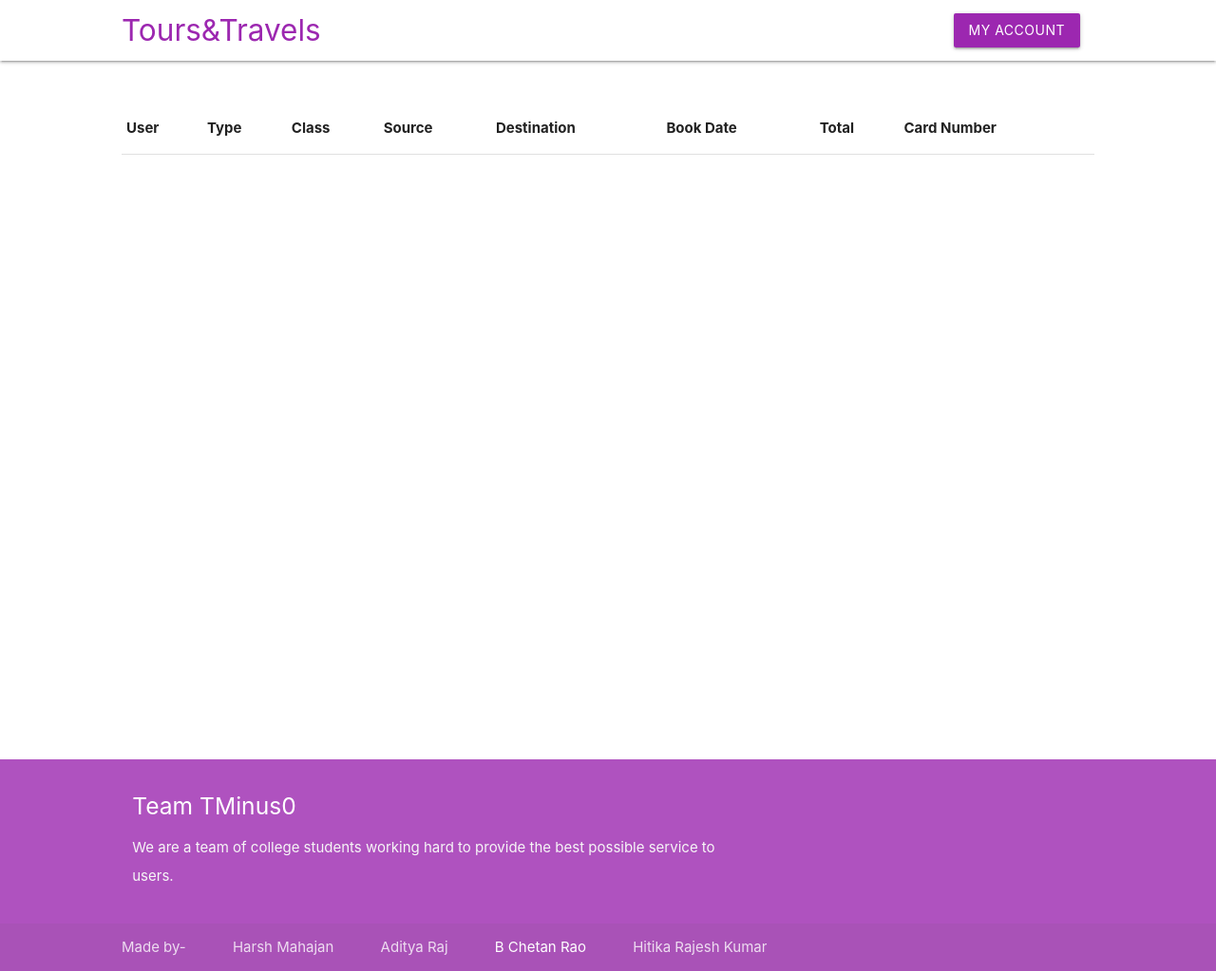
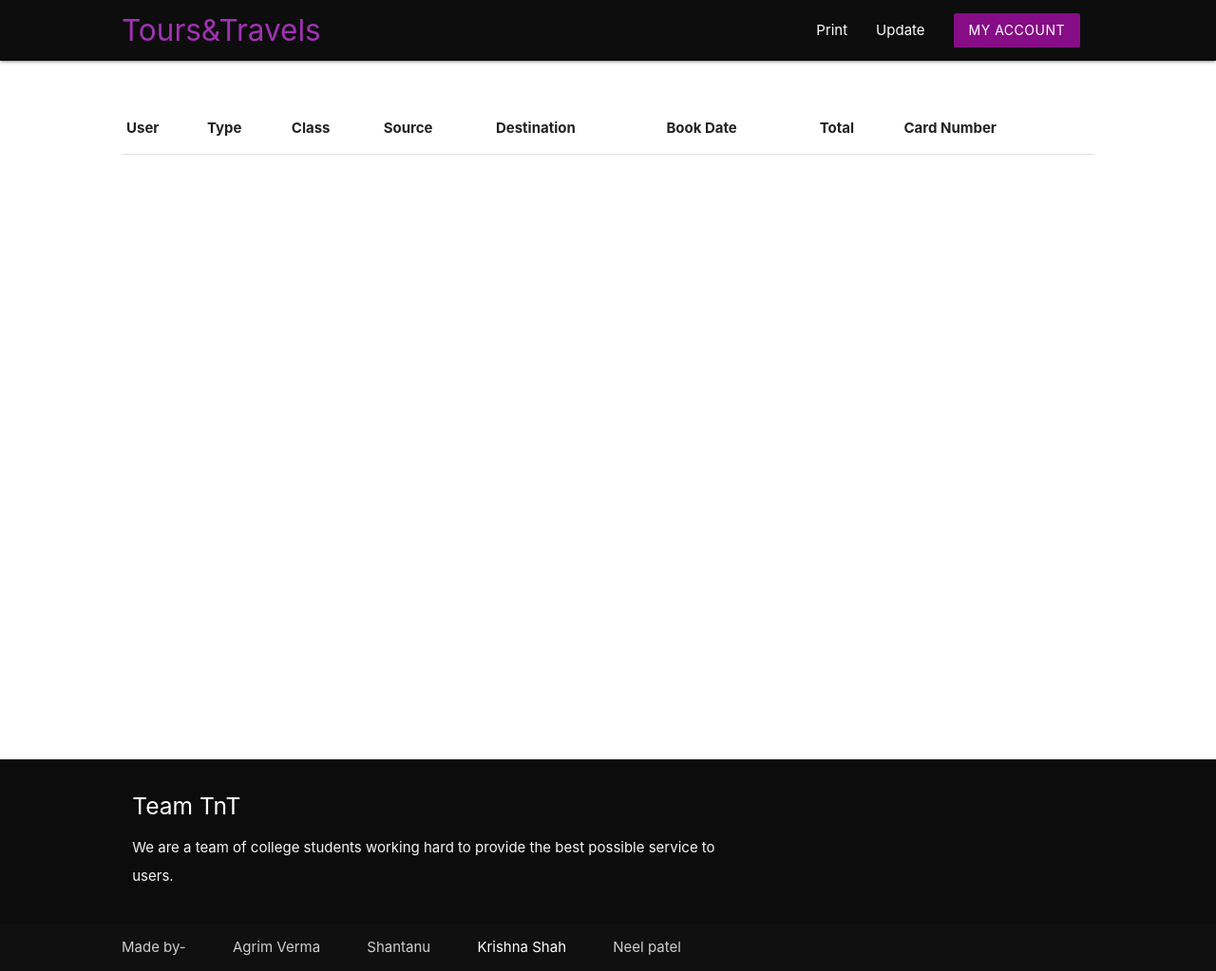
Before and after one commit to AgrimVerma/DBMS-TourNTravel, a Django app: page /print/ in a window 1280 px wide. Shown: the whole page at 95% size. Run offline with Django 3.2, Linux system fonts and the light colour scheme; data that the repository does not hold is empty; parts of the project's set-up code (start-up, migrations or seed data) failed here and were passed over; some libraries are stand-ins or nearby versions.

Commit message:
updated admin functionalities

```diff
--- a/ToursNTravels/templates/base.html
+++ b/ToursNTravels/templates/base.html
@@ -13,7 +13,7 @@
 </head>
 <body>
   <div>
-    <nav class="black head" role="navigation" style="opacity: 90%;">
+    <nav class="black head" role="navigation" style="opacity: 95%;">
       <div class="nav-wrapper container">
         <a id="logo-container" href="/" class="brand-logo purple-text">Tours&Travel</a>
         <ul class="right hide-on-med-and-down">
@@ -74,8 +74,8 @@
       </div>
       <div class="footer-copyright">
         <div class="container">
-          Made by- <span style="padding-left: 3em;">Agrim Verma</span> <span style="padding-left: 3em;">Shantanu</span> <span style="padding-left: 3em;"><a class="white-text text-lighten-3" href="http://bchetanrao.github.io">Krishna Shah</a></span> <span style="padding-left: 3em;">Neel Patel</span>
-        </div>
+          Made by- <span style="padding-left: 3em;"><a class="white-text" href="https://github.com/AgrimVerma">Agrim Verma</a></span> <span style="padding-left: 3em;"><a class="white-text" href="https://github.com/underoot-iota">Shantanu</a></span> <span style="padding-left: 3em;"><a class="white-text" href="https://github.com/Krishna3267">Krishna Shah</a></span> <span style="padding-left: 3em;">Neel patel</span>
+       </div>
       </div>
     </footer>
   </div>
--- a/ToursNTravels/templates/explore.html
+++ b/ToursNTravels/templates/explore.html
@@ -70,7 +70,7 @@
         </div>
       </div>
     </div>
-    <div class="parallax"><img src="{% static 'images/background2.jpg' %}" alt="Unsplashed background img 2"></div>
+    <div class="parallax image-bg"><img src="{% static 'images/background2.jpg' %}" alt="Unsplashed background img 2"></div>
   </div>
 
   <div class="container">
--- a/ToursNTravels/templates/flights.html
+++ b/ToursNTravels/templates/flights.html
@@ -116,7 +116,7 @@
         </div>
       </div>
     </div>
-    <div class="parallax"><img src="{% static 'images/background1.jpg' %}" alt="Unsplashed background img 2"></div>
+    <div class="parallax image-bg"><img src="{% static 'images/background1.jpg' %}" alt="Unsplashed background img 2"></div>
   </div>
 
   <div class="container">
--- a/ToursNTravels/templates/hotels.html
+++ b/ToursNTravels/templates/hotels.html
@@ -67,7 +67,7 @@
         </div>
       </div>
     </div>
-    <div class="parallax"><img src="{% static 'images/background1.jpg' %}" alt="Unsplashed background img 2"></div>
+    <div class="parallax image-bg"><img src="{% static 'images/background1.jpg' %}" alt="Unsplashed background img 2"></div>
   </div>
 
   <div class="container">
--- a/ToursNTravels/templates/index.html
+++ b/ToursNTravels/templates/index.html
@@ -80,8 +80,8 @@
       </div>
       <div class="footer-copyright">
         <div class="container">
-           Made by- <span style="padding-left: 3em;">Agrim Verma</span> <span style="padding-left: 3em;">Shantanu</span> <span style="padding-left: 3em;"><a class="white-text text-lighten-3" href="http://bchetanrao.github.io">Krishna Shah</a></span> <span style="padding-left: 3em;">Neel Patel</span>
-        </div>
+          Made by- <span style="padding-left: 3em;"><a class="white-text" href="https://github.com/AgrimVerma">Agrim Verma</a></span> <span style="padding-left: 3em;"><a class="white-text" href="https://github.com/underoot-iota">Shantanu</a></span> <span style="padding-left: 3em;"><a class="white-text" href="https://github.com/Krishna3267">Krishna Shah</a></span> <span style="padding-left: 3em;">Neel patel</span>
+       </div>
       </div>
     </footer>
   </div>
--- a/ToursNTravels/templates/trains.html
+++ b/ToursNTravels/templates/trains.html
@@ -112,7 +112,7 @@
         </div>
       </div>
     </div>
-    <div class="parallax"><img src="{% static 'images/background1.jpg' %}" alt="Unsplashed background img 2"></div>
+    <div class="parallax image-bg"><img src="{% static 'images/background1.jpg' %}" alt="Unsplashed background img 2"></div>
   </div>
 
   <div class="container">
--- a/developer/templates/developer/print.html
+++ b/developer/templates/developer/print.html
@@ -4,7 +4,7 @@
 <head>
   <meta http-equiv="Content-Type" content="text/html; charset=UTF-8"/>
   <meta name="viewport" content="width=device-width, initial-scale=1"/>
-  <title>TMinus0_admin</title>
+  <title>TnT_Admin</title>
 
   <!-- CSS  -->
   <link href="https://fonts.googleapis.com/icon?family=Material+Icons" rel="stylesheet">
@@ -12,7 +12,7 @@
   <link href="{% static 'css/style.css' %}" type="text/css" rel="stylesheet" media="screen,projection"/>
 </head>
 <body>
-  <nav class="white" role="navigation">
+  <nav class="black head" role="navigation" style="opacity: 95%;">
     <div class="nav-wrapper container">
       <a id="logo-container" href="#" class="brand-logo purple-text">Tours&Travels</a>
       <ul class="right hide-on-med-and-down">
@@ -21,7 +21,7 @@
         <!-- <li><a class="purple-text" href="/index">User</a></li> -->
         <!-- Dropdown Trigger -->
 
-        <a class='dropdown-trigger btn purple' href='#' data-target='dropdown1'>My Account</a>
+        <a class='dropdown-trigger btn' href='#' data-target='dropdown1'>My Account</a>
         {% if request.session.current_user %}
         <ul id='dropdown1' class='dropdown-content'>
           <li><a href="/account">Settings</a></li>
@@ -111,11 +111,11 @@
 
   {% endblock content %}
 
-  <footer class="page-footer purple">
+  <footer class="page-footer black" style="opacity: 95%;">
     <div class="container">
       <div class="row">
         <div class="col l8 s8">
-          <h5 class="white-text">Team TMinus0</h5>
+          <h5 class="white-text">Team TnT</h5>
           <p class="grey-text text-lighten-4">We are a team of college students working hard to provide the best possible service to users.</p>
         </div>
         <!-- <div class="col l4 s4">
@@ -128,8 +128,8 @@
     </div>
     <div class="footer-copyright">
       <div class="container">
-         Made by- <span style="padding-left: 3em;">Harsh Mahajan</span> <span style="padding-left: 3em;">Aditya Raj</span> <span style="padding-left: 3em;"><a class="white-text text-lighten-3" href="http://bchetanrao.github.io">B Chetan Rao</a></span> <span style="padding-left: 3em;">Hitika Rajesh Kumar</span>
-      </div>
+        Made by- <span style="padding-left: 3em;">Agrim Verma</span> <span style="padding-left: 3em;">Shantanu</span> <span style="padding-left: 3em;"><a class="white-text" href="https://github.com/Krishna3267">Krishna Shah</a></span> <span style="padding-left: 3em;">Neel patel</span>
+     </div>
     </div>
   </footer>
   </body>
--- a/static/css/style.css
+++ b/static/css/style.css
@@ -81,6 +81,11 @@ h3{
   width: 80%;
 }
 
+.image-bg {
+  background:linear-gradient(0deg, rgba(0, 0, 0, 0.8), rgba(0, 0, 0, 0.8)), url(https://thumbs.dreamstime.com/b/palm-trees-silhouettes-tropical-beach-sunset-modern-vintage-colors-139094492.jpg);
+  background-size:cover;
+}
+
 @media only screen and (max-width : 992px) {
   .parallax-container .section {
     position: absolute;
```
Also changed, not shown: developer/templates/developer/index.html (+7 -13 lines).
